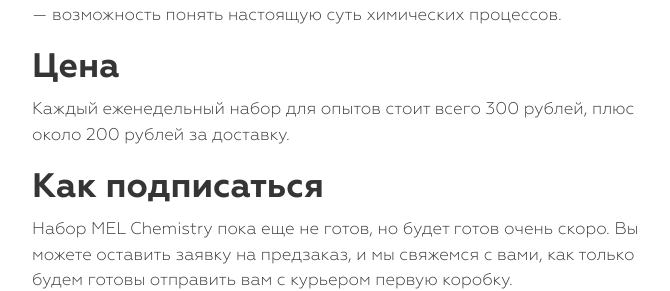
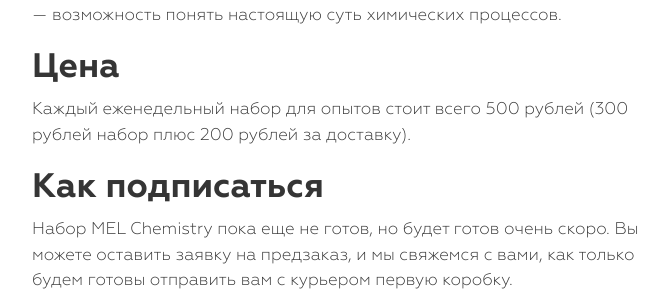
Before and after one commit to MELScience/blog.melscience.com, a Jekyll site: the page built from ru/2015-04-14-chemistry-experimental-set-as-as-subscription.md, in a window 1280 px wide and 900 px high, scrolled down 2387 px. Shown: the part 162-453 px from the top of the window, without its empty margins (143-813 px from the left). Built offline with Jekyll 4.4.1, drawn with Linux system fonts in a browser that asks for light colours; nearby versions of some CDN libraries; comment, search, counter and statistics services are not loaded.

Commit message:
Price update

```diff
--- a/ru/2015-04-14-chemistry-experimental-set-as-as-subscription.md
+++ b/ru/2015-04-14-chemistry-experimental-set-as-as-subscription.md
@@ -43,7 +43,7 @@
 
 ## Цена
 
-Каждый еженедельный набор для опытов стоит всего 300 рублей, плюс около 200 рублей за доставку.
+Каждый еженедельный набор для опытов стоит всего 500 рублей (300 рублей набор плюс 200 рублей за доставку).
 
 ## Как подписаться
 
```
Also changed, not shown: ru/2015-04-25-boiling-water-in-syringe-home-experiment.md (+1 -0 lines).
